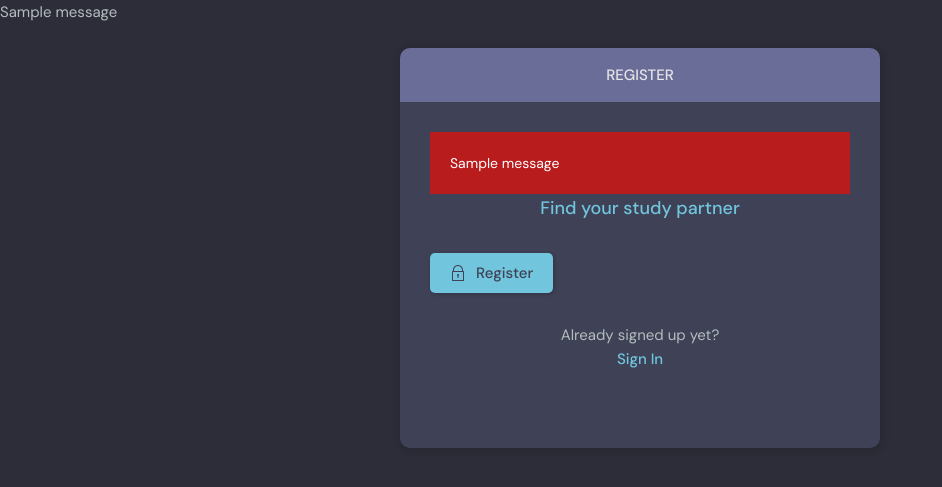
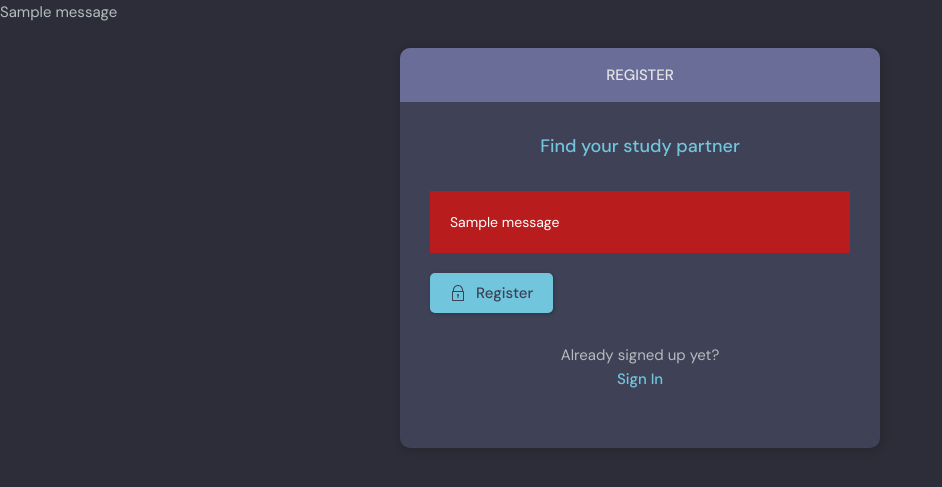
Before and after one commit to ghanteyyy/Discussion-Forum-Django, a Django app: template base/templates/base/login_register.html in a window 1280 px wide. Shown: the part 76-563 px from the top of the page, without its empty margins (0-942 px from the left). Run offline with Django 4.2, Linux system fonts and the light colour scheme; the template is opened without the code that fills it, so the values that code supplies are empty; tables that the repository leaves empty hold one stand-in row (values such as "Sample post"); one stand-in notice (Sample message) is shown.

Commit message:
Shifted error message position

```diff
--- a/base/templates/base/login_register.html
+++ b/base/templates/base/login_register.html
@@ -14,11 +14,6 @@
 						</div>
 					</div>
 					<div class="layout__body">
-						{% if messages %}
-							{% for message in messages %}
-								<p class="error-message" style="display: block;">{{message}}</p>
-							{% endfor %}
-						{% endif %}
 						<h2 class="auth__tagline">Find your study partner</h2>
 
 						<form id="login_form" class="form" action="" method="POST">
@@ -33,6 +28,12 @@
 								<input id="password" name="password" type="password" placeholder="&bull;&bull;&bull;&bull;&bull;&bull;&bull;&bull;" />
 								<p class="password-error error-message" style="display: none;"></p>
 							</div>
+
+							{% if messages %}
+								{% for message in messages %}
+									<p class="error-message" style="display: block; margin-bottom: 20px;">{{message}}</p>
+								{% endfor %}
+							{% endif %}
 
 							<button class="btn btn--main" type="submit">
 								<svg version="1.1" xmlns="http://www.w3.org/2000/svg" width="32" height="32"
@@ -68,13 +69,13 @@
 						</div>
 					</div>
 					<div class="layout__body">
+						<h2 class="auth__tagline">Find your study partner</h2>
+
 						{% if messages %}
 							{% for message in messages %}
-								<p class="error-message" style="display: block;">{{message}}</p>
+								<p class="error-message" style="display: block; margin-bottom: 20px;">{{message}}</p>
 							{% endfor %}
 						{% endif %}
-
-						<h2 class="auth__tagline">Find your study partner</h2>
 
 						<form id="signup_form" class="form" action="" method="POST">
 							{% csrf_token %}
```
